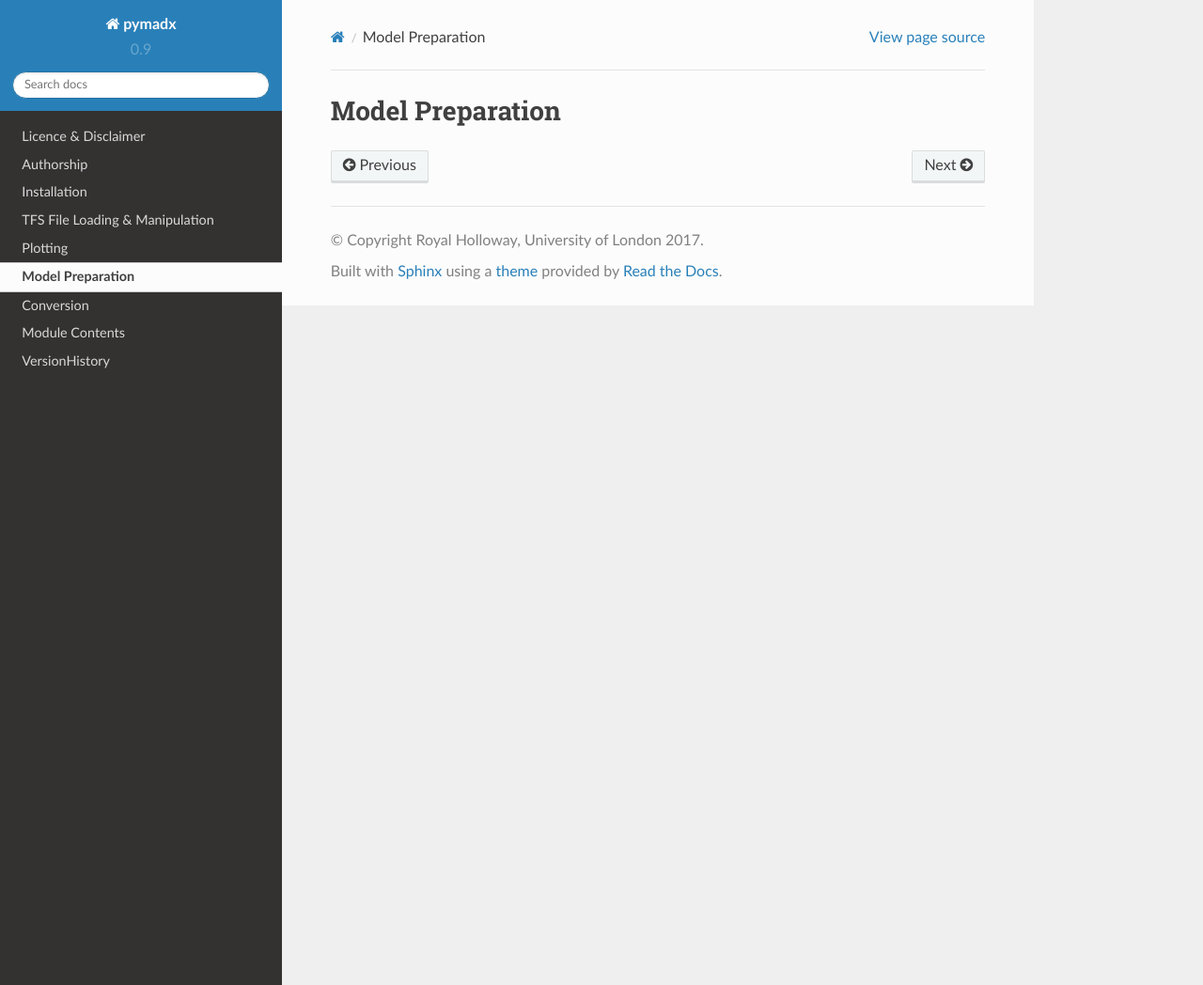
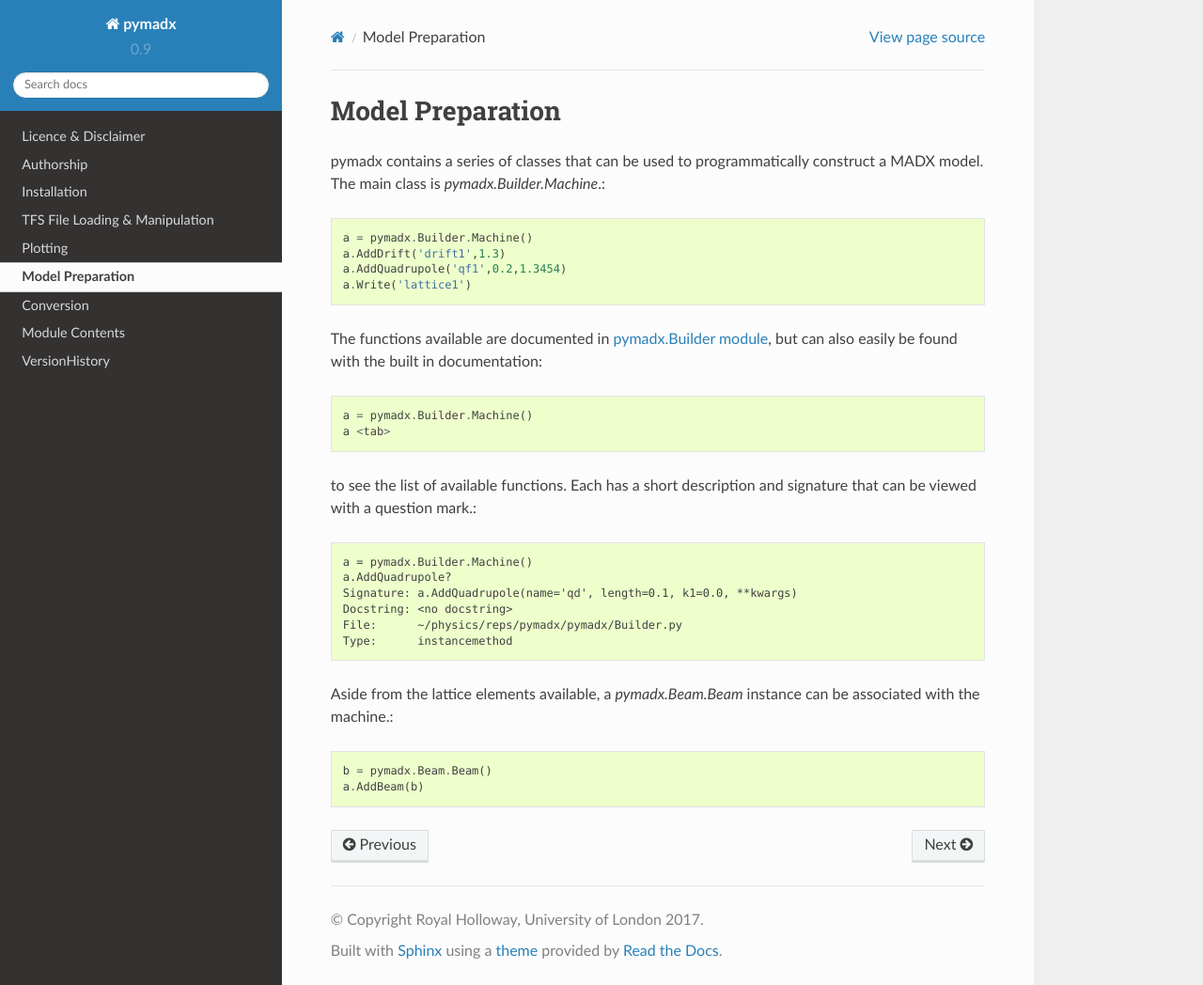
Before and after one commit to nikitakuklev/pymadx3, a Sphinx documentation site: the page built from docs/source/building.rst, in a window 1280 px wide and 1048 px high. Shown: the whole window at 94% size. Built offline with Sphinx 7.4.7 and the Read the Docs theme 2.0.0, drawn with Linux system fonts in a browser that asks for light colours.

Commit message:
Improve documentation.

```diff
--- a/docs/source/building.rst
+++ b/docs/source/building.rst
@@ -1,3 +1,34 @@
 =================
 Model Preparation
 =================
+
+pymadx contains a series of classes that can be used to programmatically
+construct a MADX model. The main class is `pymadx.Builder.Machine`.::
+
+  a = pymadx.Builder.Machine()
+  a.AddDrift('drift1',1.3)
+  a.AddQuadrupole('qf1',0.2,1.3454)
+  a.Write('lattice1')
+
+The functions available are documented in :ref:`pymadx-builder`, but can
+also easily be found with the built in documentation::
+
+  a = pymadx.Builder.Machine()
+  a <tab>
+
+to see the list of available functions. Each has a short description
+and signature that can be viewed with a question mark.::
+
+  a = pymadx.Builder.Machine()
+  a.AddQuadrupole?
+  Signature: a.AddQuadrupole(name='qd', length=0.1, k1=0.0, **kwargs)
+  Docstring: <no docstring>
+  File:      ~/physics/reps/pymadx/pymadx/Builder.py
+  Type:      instancemethod
+
+
+Aside from the lattice elements available, a `pymadx.Beam.Beam` instance
+can be associated with the machine.::
+
+  b = pymadx.Beam.Beam()
+  a.AddBeam(b)
--- a/docs/source/installation.rst
+++ b/docs/source/installation.rst
@@ -11,7 +11,6 @@ Requirements
 Installation
 ------------
 
-
 To install pymadx, simply run ``make install`` from the root pymadx
 directory.::
 
--- a/docs/source/moduledocs.rst
+++ b/docs/source/moduledocs.rst
@@ -17,6 +17,8 @@ pymadx.Beam module
     :members:
     :undoc-members:
     :show-inheritance:
+
+.. _pymadx-builder:
 
 pymadx.Builder module
 ---------------------
```
Also changed, not shown: docs/source/converting.rst (+20 -0 lines).
